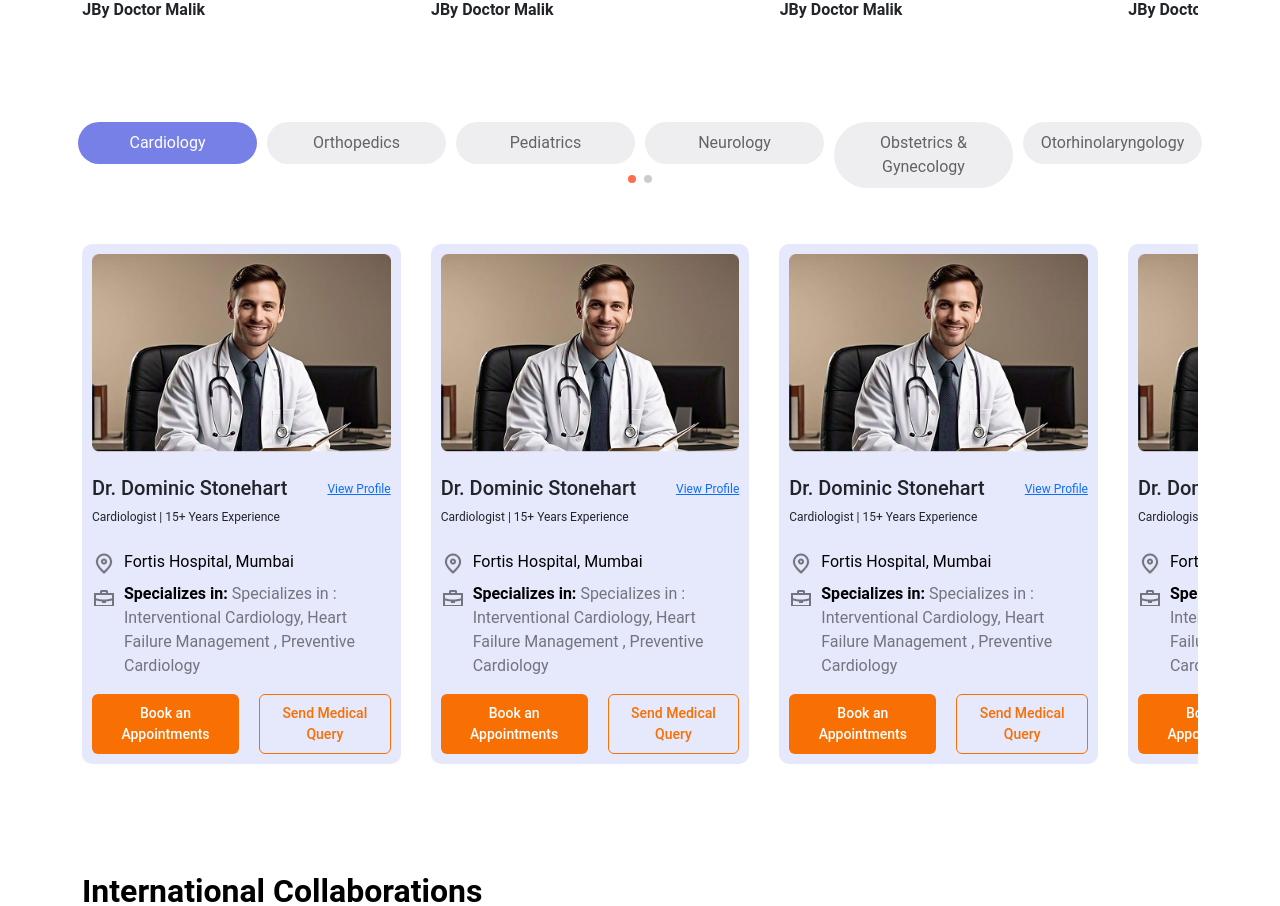
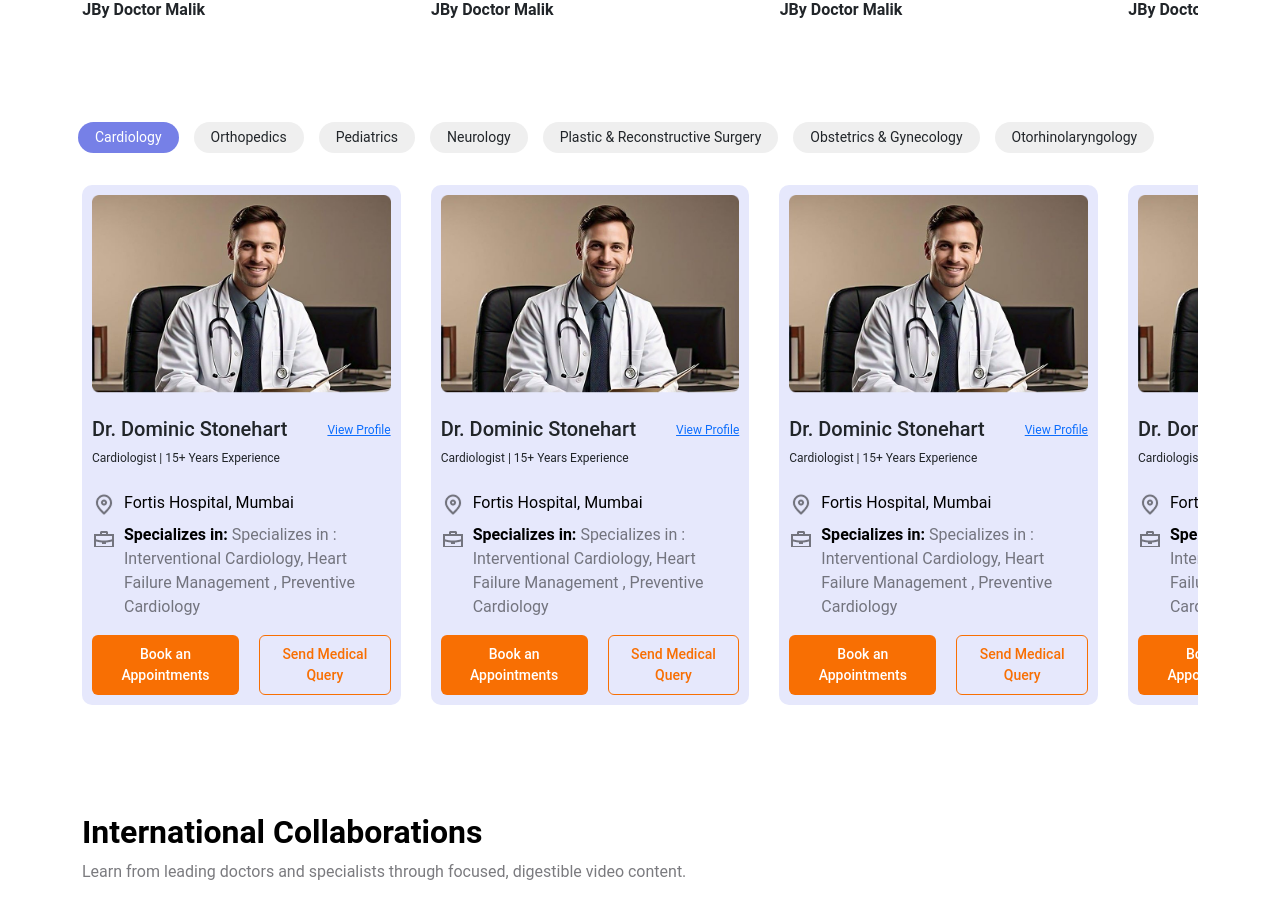
Before and after one commit to deepakkashyap1100/Bizaariocare-new, a React (Vite) app: page / in a window 1280 px wide. Shown: the part 1600-2506 px from the top of the page. Built offline with nearby package versions, Linux system fonts and the light colour scheme.

Commit message:
update 5.2

```diff
--- a/src/App.css
+++ b/src/App.css
@@ -59,7 +59,7 @@ h1, h2{
 }
 @media screen and (max-width:768px) {
   .spacing-top, .spacing-bottom{
-  padding-top: 40px;
+  padding-top: 50px;
 
 }
 }
@@ -266,9 +266,10 @@ border:1px solid #ffffff;
 
 /* --------medical-borard-section---- */
 .cutom-tab-style {
-    padding:10px 15px;
+    padding:4px 16px;
     /* margin: 10px; */
-    width: 100%;
+    /* width: 100%; */
+    font-size: 14px;
 
 }
 .cutom-tab-style2 {
@@ -499,7 +500,8 @@ background-color: var(--secondary);
 }
 
 }
-.cardiology-owl .owl-dots
+:is(.cardiology-owl .cardiology-owl, .doctor-slider)
+ .owl-dots
 .active span{
   background-color: var(--secondary)!important;
 
--- a/src/components/MedicalBoard.jsx
+++ b/src/components/MedicalBoard.jsx
@@ -7,7 +7,7 @@ import 'swiper/css/navigation';
 import 'swiper/css/pagination';
 import 'swiper/css/scrollbar';
 // import { Pagination } from 'react-bootstrap';
-import { A11y, Navigation, Scrollbar, Pagination} from 'swiper/modules';
+import { A11y, Navigation, Scrollbar, Pagination, } from 'swiper/modules';
 
 const MedicalBoard = () => {
 const [activeTab, setActiveTab] = useState('tab1');
@@ -39,25 +39,19 @@ return (
       <div className="row">
 
         <div className=" medical-tab-buttons px-2 mb-4">
-            <Swiper
-            // install Swiper modules
+            {/* <Swiper
               modules={[Navigation, Pagination, Scrollbar, A11y]}
               spaceBetween={10}
-
-
-              // slidesPerView={'auto'}
+               slidesOffsetAfter={50}
               navigation
               pagination={{ clickable: true }}
-              // scrollbar={{ draggable: false }}
-            // onSwiper={(swiper)=> console.log(swiper) }
-
             breakpoints={{
             0: {
+              slidesPerView: 1,
+            },
+            4200: {
               slidesPerView: 2,
             },
-            // 400: {
-            //   slidesPerView: 3,
-            // },
             769: {
               slidesPerView: 3,
             },
@@ -69,62 +63,50 @@ return (
             },
       }}
             className="mySwiper"
-            >
-            <SwiperSlide>
-              <button className={` py-2 cutom-tab-style ${activeTab==='tab1' ? 'activeTab' : 'lightBg' }`} onClick={()=>
+            > */}
+
+            <button className={`cutom-tab-style ${activeTab==='tab1' ? 'activeTab' : 'text-dark' }`} onClick={()=>
             setActiveTab('tab1')}>
             Cardiology
           </button>
 
-            </SwiperSlide>
-            <SwiperSlide>
-
-              <button className={` py-2 cutom-tab-style ${activeTab==='tab2' ? ' activeTab' : 'lightBg' }`}
-                onClick={()=> setActiveTab('tab2')}
+          <button className={`cutom-tab-style ${activeTab==='tab2' ? ' activeTab' : 'text-dark' }`} onClick={()=>
+            setActiveTab('tab2')}
             >
             Orthopedics
           </button>
-            </SwiperSlide>
-            <SwiperSlide>
-              <button className={` py-2 cutom-tab-style ${activeTab==='tab3' ? 'activeTab' : 'lightBg' }`} onClick={()=>
+
+          <button className={`cutom-tab-style ${activeTab==='tab3' ? 'activeTab' : 'text-dark' }`} onClick={()=>
             setActiveTab('tab3')}
             >
             Pediatrics
           </button>
-            </SwiperSlide>
-            <SwiperSlide>
-              <button className={` py-2 cutom-tab-style ${activeTab==='tab4' ? 'activeTab' : 'lightBg' }`} onClick={()=>
+
+          <button className={`cutom-tab-style ${activeTab==='tab4' ? 'activeTab' : 'text-dark' }`} onClick={()=>
             setActiveTab('tab4')}
             >
             Neurology
           </button>
-            </SwiperSlide>
-            <SwiperSlide>
+          <button className={` cutom-tab-style ${activeTab==='tab7' ? 'activeTab' : 'text-dark' }`} onClick={()=>
+            setActiveTab('tab7')}
+            >
+            Plastic & Reconstructive Surgery
+          </button>
 
-              <button className={` py-2 cutom-tab-style ${activeTab==='tab5' ? 'activeTab' : 'lightBg' }`} onClick={()=>
+          <button className={` cutom-tab-style ${activeTab==='tab5' ? 'activeTab' : 'text-dark' }`} onClick={()=>
             setActiveTab('tab5')}
             >
             Obstetrics & Gynecology
           </button>
-            </SwiperSlide>
-            <SwiperSlide>
 
-              <button className={` py-2 cutom-tab-style ${activeTab==='tab6' ? 'activeTab' : 'lightBg' }`} onClick={()=>
+          <button className={` cutom-tab-style ${activeTab==='tab6' ? 'activeTab' : 'text-dark' }`} onClick={()=>
             setActiveTab('tab6')}
             >
             Otorhinolaryngology
           </button>
 
-            </SwiperSlide>
-            <SwiperSlide>
-              <button className={`flex-1 py-2 cutom-tab-style ${activeTab==='tab7' ? 'activeTab' : 'lightBg' }`}
-                onClick={()=> setActiveTab('tab7')}
-                >
-                Plastic & Reconstructive Surgery
-              </button>
-            </SwiperSlide>
 
-          </Swiper>
+
         </div>
 
         {/* Tab Content */}
--- a/src/components/empowering-doctors/EmpoweringContent1.jsx
+++ b/src/components/empowering-doctors/EmpoweringContent1.jsx
@@ -19,17 +19,20 @@ center: true,
 responsive: {
 0: {
         items: 1,
-    margin:10,
+        margin: 10,
+    dots: true,
 },
 600: {
     items: 1,
     // stagePadding: 30,
-    margin:15,
+    margin: 15,
+    dots: true,
 },
 1000: {
     items: 2,
     // stagePadding: 60,
-    margin:20,
+    margin: 20,
+    dots: true,
 },
 1200: {
     items: 3,
```
Lines whose indentation alone changed are shown as unchanged.
